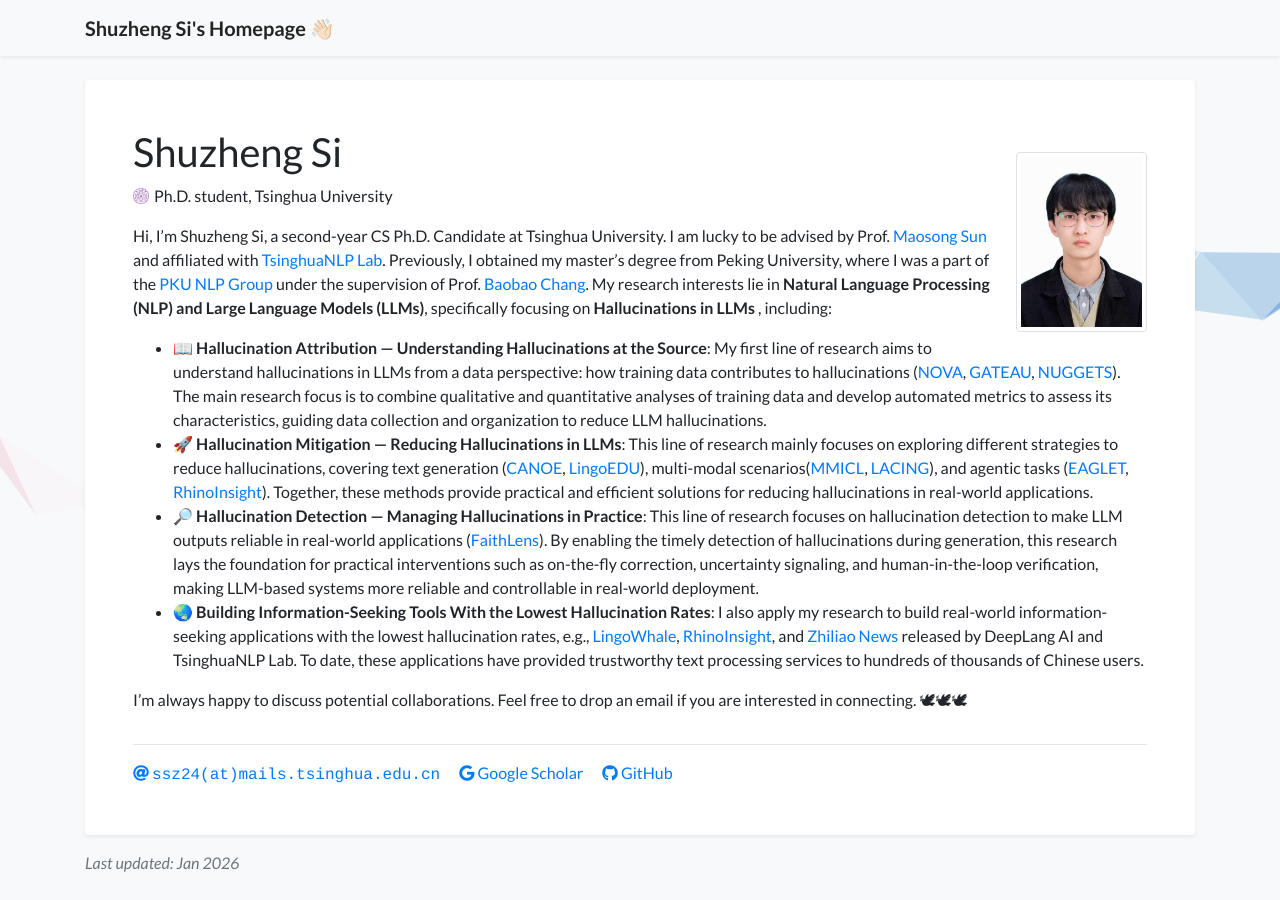
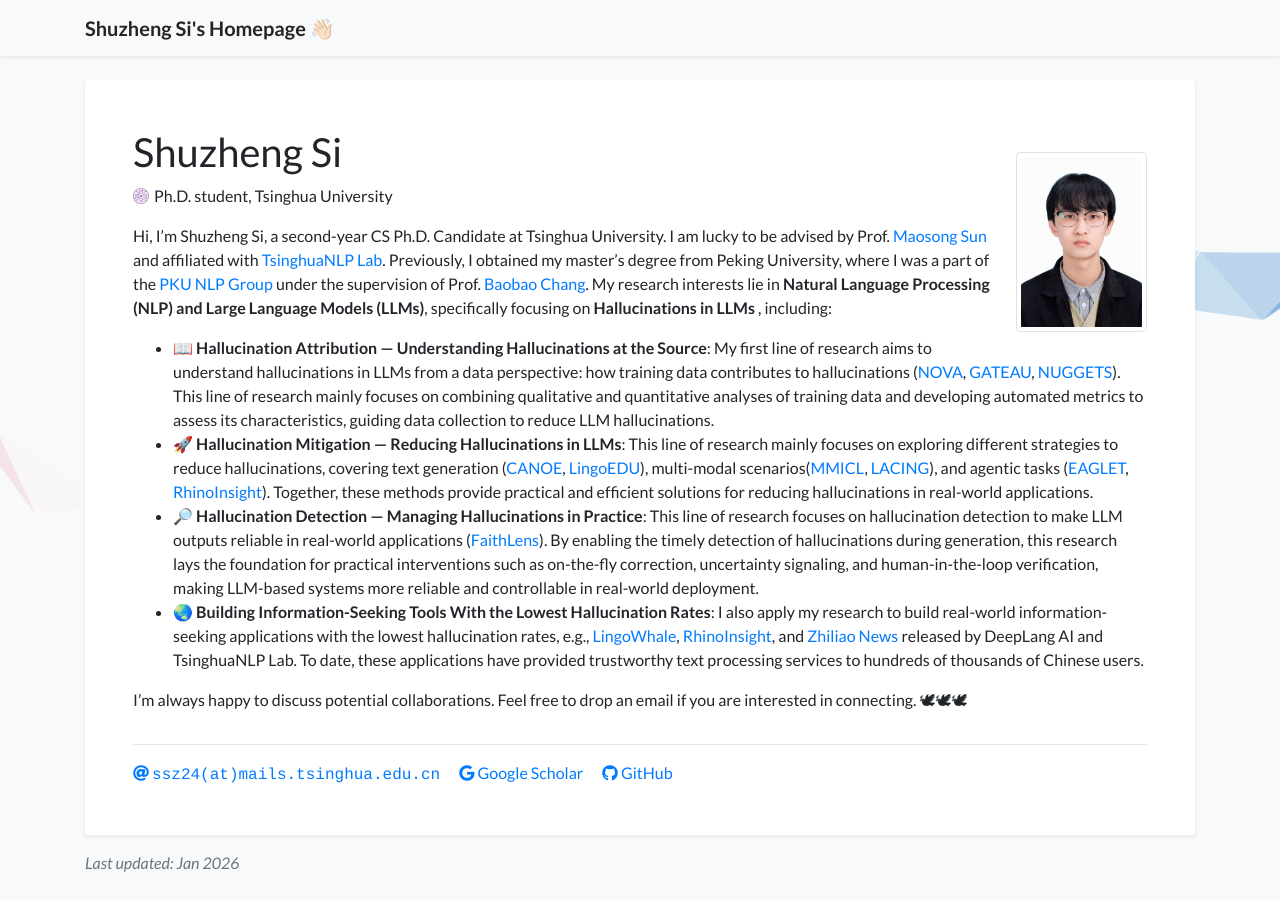
Before and after one commit to S1s-Z/s1s-z.github.io, a Jekyll site: the page built from index.html, in a window 1280 px wide. Built offline with Jekyll 4.4.1, drawn with Linux system fonts in a browser that asks for light colours; a style sheet for code colours, icons or effects is not loaded.

Commit message:
Update profile.yml

```diff
--- a/_data/profile.yml
+++ b/_data/profile.yml
@@ -23,7 +23,7 @@
   <br>
   <ul class="pub">
       <li>
-          📖 <b>Hallucination Attribution — Understanding Hallucinations at the Source</b>: My first line of research aims to understand hallucinations in LLMs from a data perspective: how training data contributes to hallucinations (<a href="https://arxiv.org/abs/2502.07340">NOVA</a>, <a href="https://arxiv.org/abs/2410.15633">GATEAU</a>, <a href="https://arxiv.org/abs/2312.10302">NUGGETS</a>). The main research focus is to combine qualitative and quantitative analyses of training data and develop automated metrics to assess its characteristics, guiding data collection and organization to reduce LLM hallucinations.
+          📖 <b>Hallucination Attribution — Understanding Hallucinations at the Source</b>: My first line of research aims to understand hallucinations in LLMs from a data perspective: how training data contributes to hallucinations (<a href="https://arxiv.org/abs/2502.07340">NOVA</a>, <a href="https://arxiv.org/abs/2410.15633">GATEAU</a>, <a href="https://arxiv.org/abs/2312.10302">NUGGETS</a>). This line of research mainly focuses on combining qualitative and quantitative analyses of training data and developing automated metrics to assess its characteristics, guiding data collection to reduce LLM hallucinations.
       </li>
       <li>
           🚀 <b>Hallucination Mitigation  — Reducing Hallucinations in LLMs</b>: This line of research mainly focuses on exploring different strategies to reduce hallucinations, covering text generation (<a href="https://arxiv.org/abs/2505.16483">CANOE</a>, <a href="https://arxiv.org/abs/2512.14244">LingoEDU</a>), multi-modal scenarios(<a href="https://arxiv.org/abs/2309.07915">MMICL</a>, <a href="https://arxiv.org/abs/2411.14279">LACING</a>), and agentic tasks (<a href=https://arxiv.org/abs/2510.05608">EAGLET</a>, <a href=https://arxiv.org/abs/2511.18743">RhinoInsight</a>). Together, these methods provide practical and efficient solutions for reducing hallucinations in real-world applications.
```
